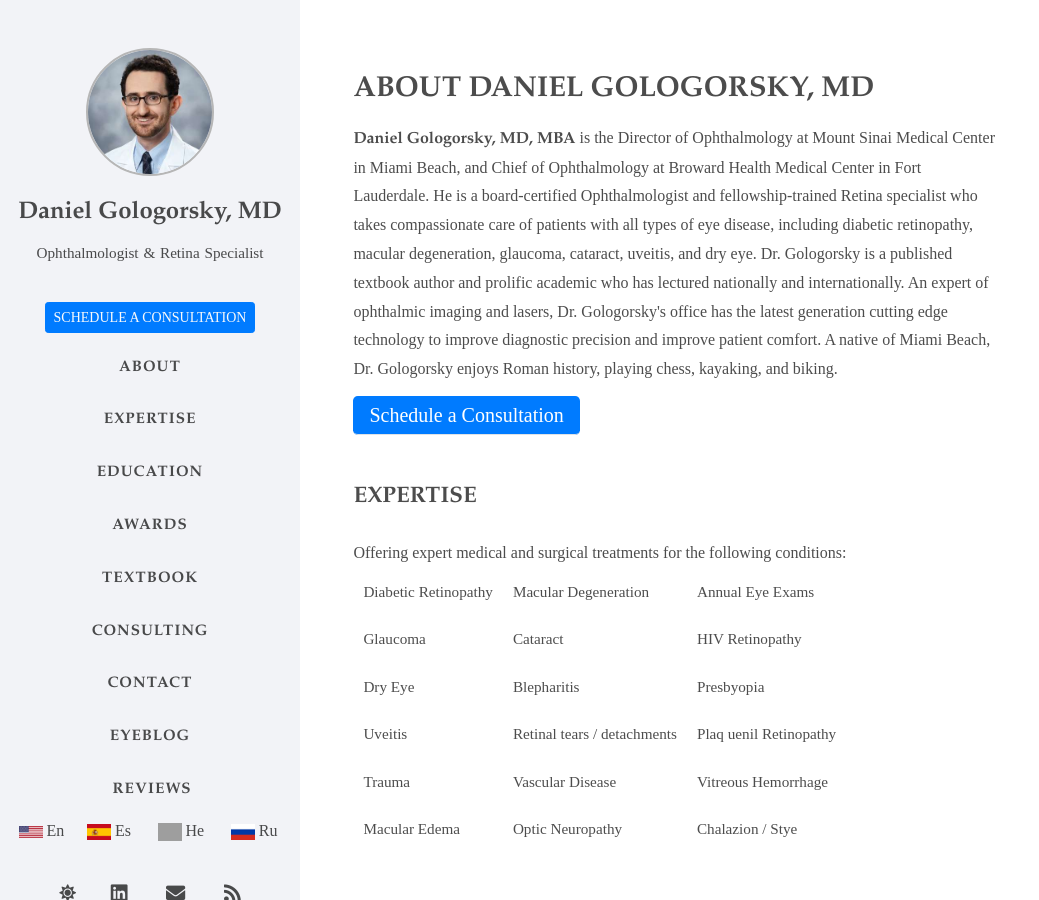
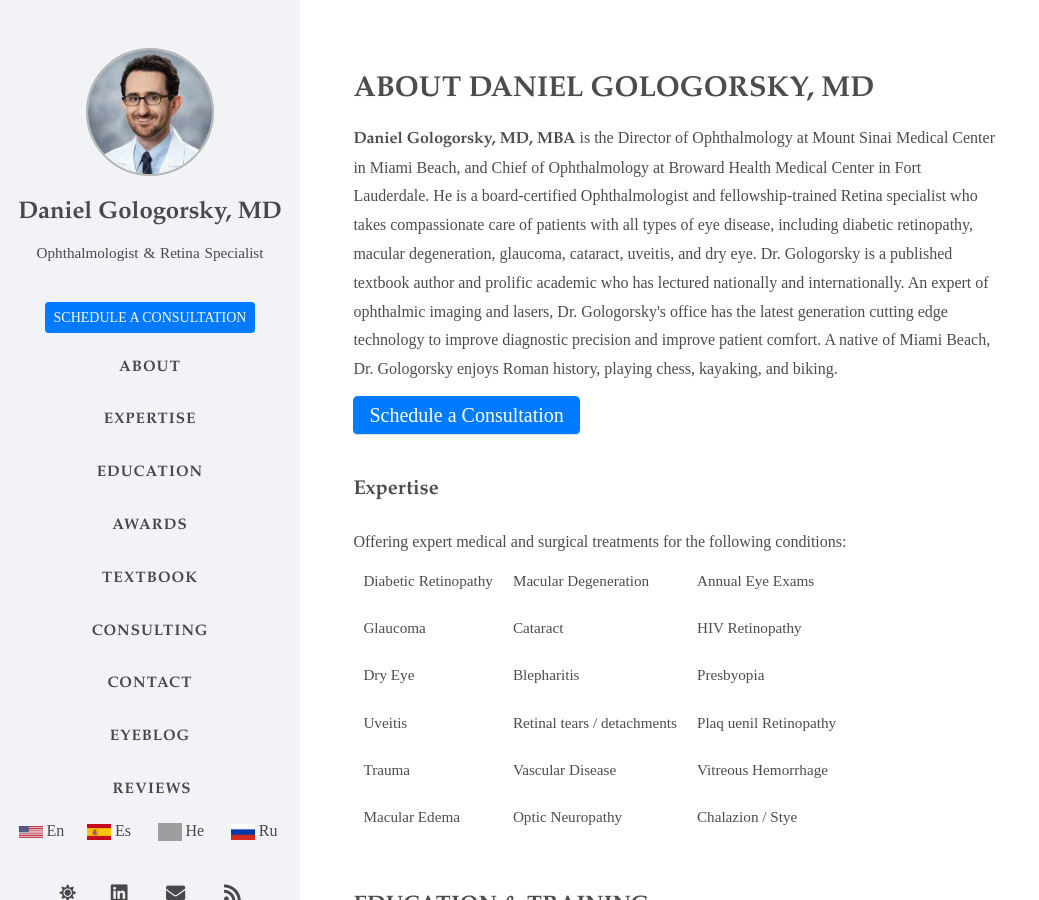
Before and after one commit to RGologorsky/rgologorsky.github.io, a Jekyll site: the page built from index.html, in a window 1280 px wide and 900 px high. Shown: the whole window, without its empty margins (0-1039 px from the left). Built offline with Jekyll 4.4.1, drawn with Linux system fonts in a browser that asks for light colours; nearby versions of some CDN libraries; some web fonts are replaced; comment, search, counter and statistics services are not loaded; grey boxes are pictures that could not be loaded.

Commit message:
Update expertise.html

```diff
--- a/_includes/expertise.html
+++ b/_includes/expertise.html
@@ -3,7 +3,7 @@
     <div class="row">
       <div class="col-md-12">
         <!-- <span class="heading-meta">Textbook</span> -->
-        <h2 class="colorlib-heading">Expertise</h2>
+        <h3 class="colorlib-heading">Expertise</h3>
         <div class="about-desc">
           Offering expert medical and surgical treatments for the following
           conditions:
```
